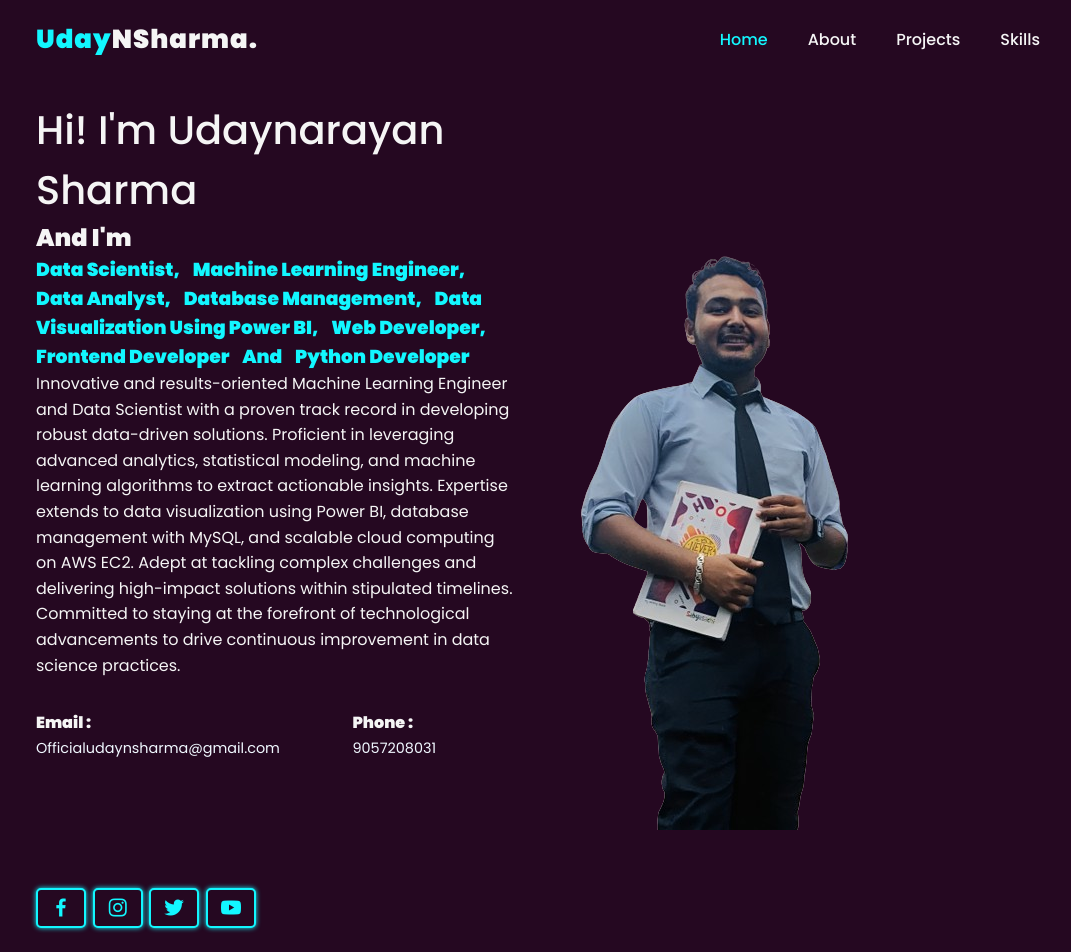
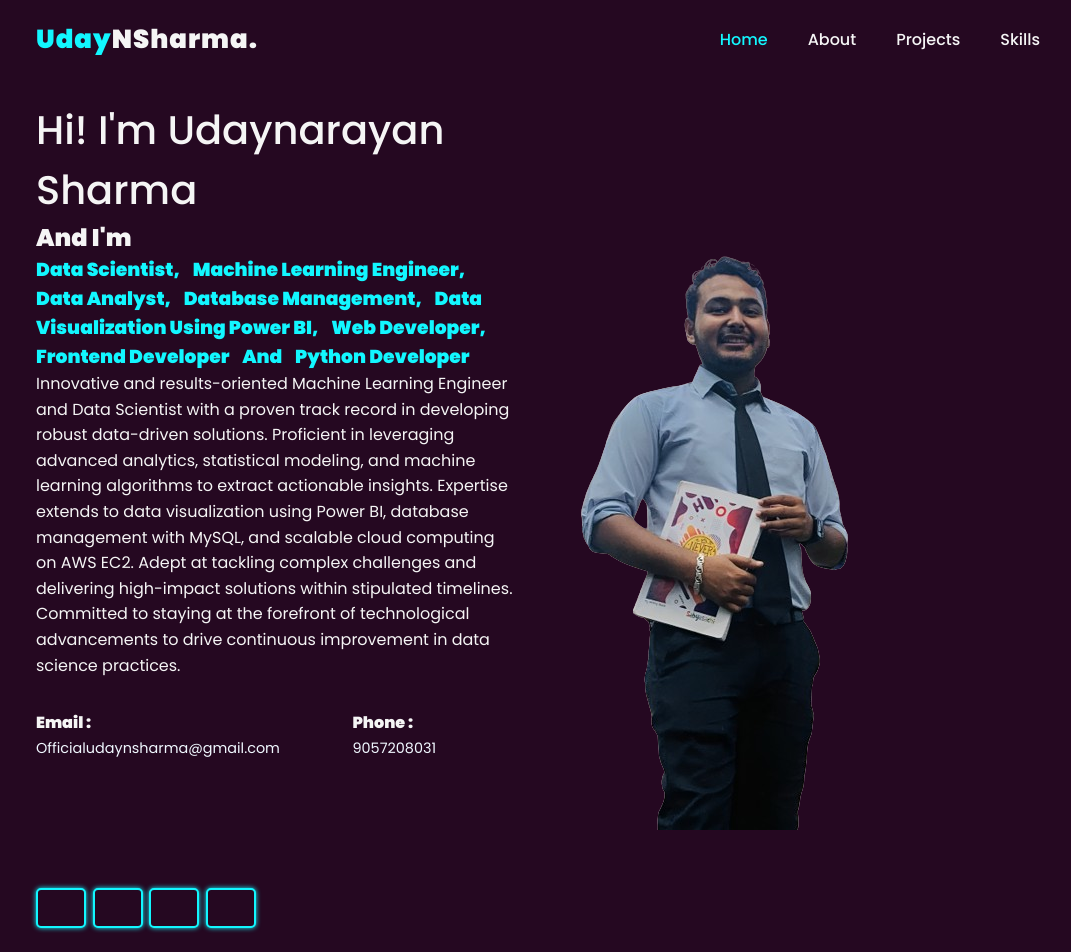
Before and after one commit to OUdayNSharma/myportfholio, a plain HTML site: page index.html in a window 1280 px wide. Shown: the top 952 px of the page, without its empty margins (92-1163 px from the left). Drawn offline with nearby package versions, Linux system fonts and the light colour scheme; files that its build step writes are made by us from their sources.

Commit message:
Update index.html

```diff
--- a/index.html
+++ b/index.html
@@ -5,8 +5,8 @@
     <meta http-equiv="X-UA-Compatible" content="IE=edge">
     <meta name="viewport" content="width=device-width, initial-scale=1.0">
     <title>UdayNSharma || Portfolio Website</title>
-    <link rel="stylesheet" type="text/css" href="style.css">
-    <link href='https://unpkg.com/boxicons@2.1.4/css/boxicons.min.css' rel='stylesheet'>
+    <link rel="stylesheet" type="text/css" href="css/style.css">
+<!--     <link href='https://unpkg.com/boxicons@2.1.4/css/boxicons.min.css' rel='stylesheet'> -->
 </head>
 <body>
     <!-- header site -->
```
